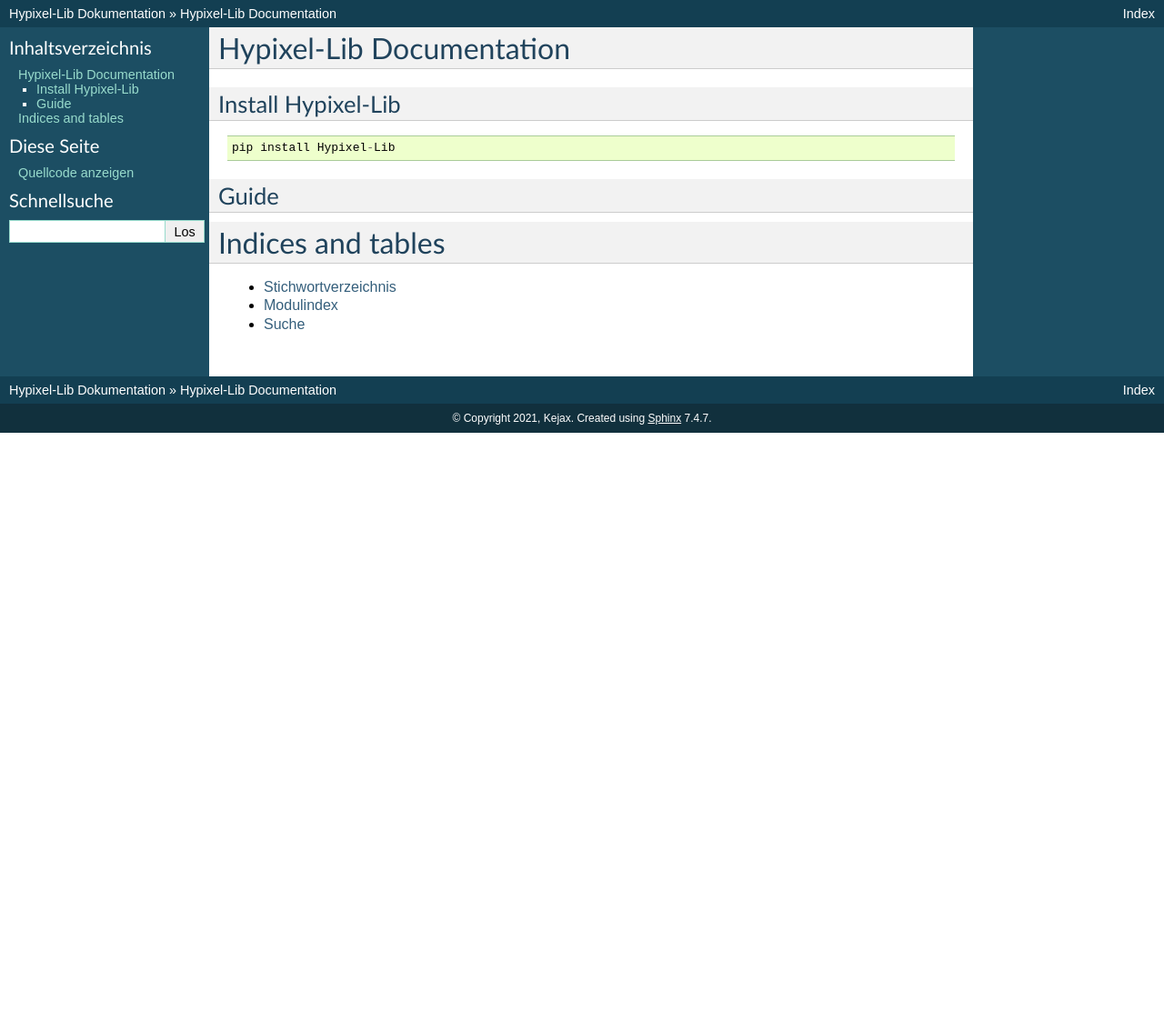
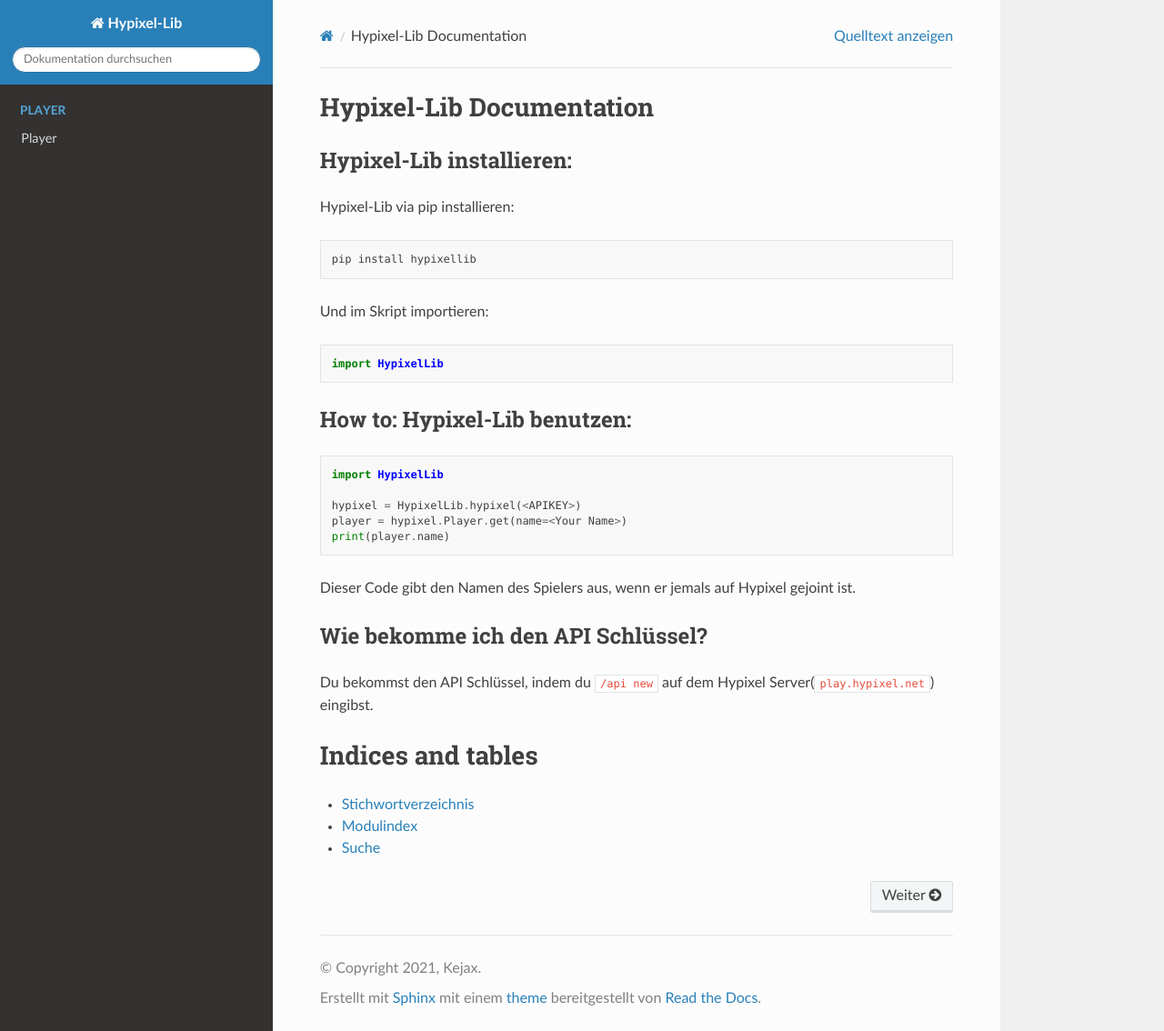
Before and after one commit to Kejax/Hypixel-Lib, a Sphinx documentation site: the page built from doc/source/index.rst, in a window 1280 px wide and 1134 px high. Shown: the whole window at 91% size. Built offline with Sphinx 7.4.7 and the Read the Docs theme 2.0.0, drawn with Linux system fonts in a browser that asks for light colours.

Commit message:
Add files via upload

```diff
--- a/doc/source/conf.py
+++ b/doc/source/conf.py
@@ -10,10 +10,10 @@
 # add these directories to sys.path here. If the directory is relative to the
 # documentation root, use os.path.abspath to make it absolute, like shown here.
 #
-# import os
-# import sys
-# sys.path.insert(0, os.path.abspath('.'))
 import os
+import sys
+sys.path.insert(0, os.path.abspath('.'))
+#import os
 
 
 # -- Project information -----------------------------------------------------
@@ -53,7 +53,7 @@ on_rtd = os.environ.get('READTHEDOCS') == 'True'
 if on_rtd:
     html_theme = 'sphinx_rtd_theme'
 else:
-    html_theme = 'default'
+    html_theme = 'sphinx_rtd_theme'
 # The theme to use for HTML and HTML Help pages.  See the documentation for
 # a list of builtin themes.
 #
--- a/doc/source/index.rst
+++ b/doc/source/index.rst
@@ -3,19 +3,49 @@ Hypixel-Lib Documentation
 
 
 .. toctree::
-   :maxdepth: 2
-   :caption: Contents:
+   :caption: Player
+   :glob:
+   :hidden:
 
-Install Hypixel-Lib
-^^^^^^^^^^^^^^^^^^^^
+   player/*
+
+
+
+Hypixel-Lib installieren:
+^^^^^^^^^^^^^^^^^^^^^^^^^^
+
+Hypixel-Lib via pip installieren:
+
+.. code-block:: sh
+
+   pip install hypixellib
+
+Und im Skript importieren:
 
 .. code-block:: python
-   :name: this-py
 
-   pip install Hypixel-Lib
+    import HypixelLib
 
-Guide
-^^^^^^^^^^
+How to: Hypixel-Lib benutzen:
+^^^^^^^^^^^^^^^^^^^^^^^^^^^^^
+
+.. code-block:: python
+
+    import HypixelLib
+
+    hypixel = HypixelLib.hypixel(<APIKEY>)
+    player = hypixel.Player.get(name=<Your Name>)
+    print(player.name)
+
+Dieser Code gibt den Namen des Spielers aus, wenn er jemals auf Hypixel gejoint ist.
+
+
+Wie bekomme ich den API Schlüssel?
+^^^^^^^^^^^^^^^^^^^^^^^^^^^^^^^^^^
+
+Du bekommst den API Schlüssel, indem du ``/api new`` auf dem Hypixel Server(``play.hypixel.net``)
+eingibst.
+
 
 
 Indices and tables
```
Also changed, not shown: doc/source/player/Bedwars/index.rst (added, +68 -0 lines), doc/source/player/index.rst (added, +7 -0 lines).
